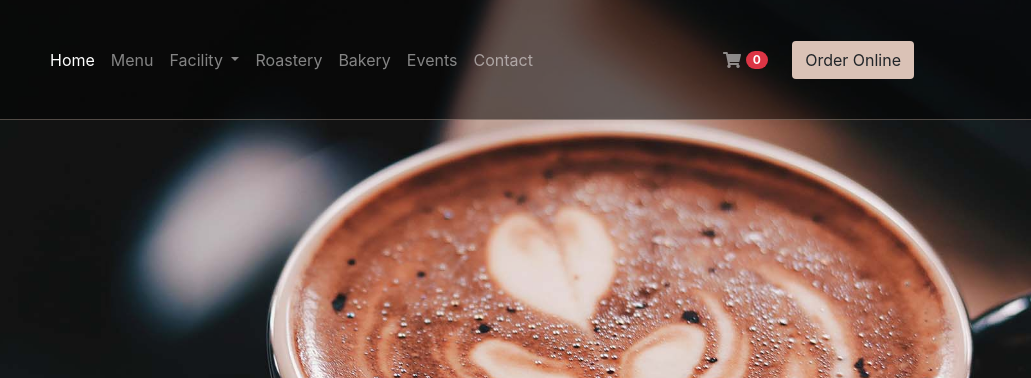
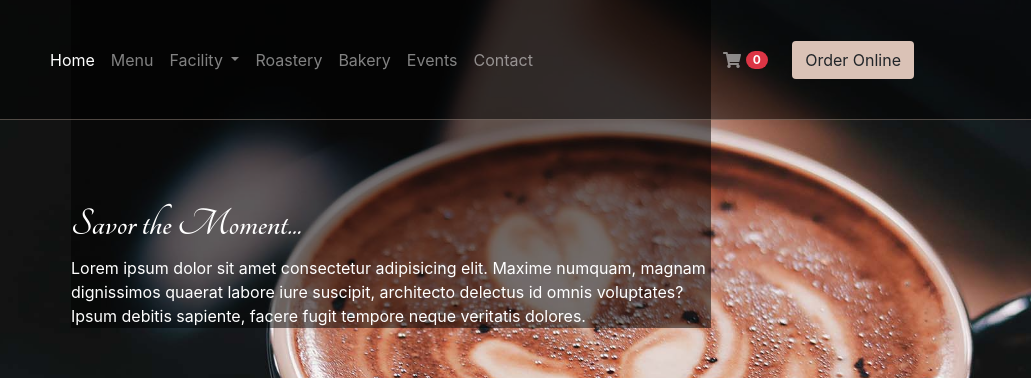
Before and after one commit to smh111976/mochamoment, a website: page index.html in a window 1280 px wide. Shown: the top 378 px of the page, 249-1280 px from the left. Drawn offline with nearby package versions, Linux system fonts and the light colour scheme.

Commit message:
added Tangerine google font

```diff
--- a/css/styles.scss
+++ b/css/styles.scss
@@ -7,6 +7,9 @@ $facebook-blue: #4267b2;
 $twitter-blue: #1da1f2;
 a {
   transition: all 0.3s;
+}
+h1 {
+  font-family: 'Tangerine', cursive;
 }
 main {
   min-height: 2000px;
@@ -66,6 +69,13 @@ header {
   background-repeat: no-repeat;
   background-size: cover;
   min-height: 100vh;
+  &-text {
+    padding-top: 200px;
+    color: white;
+    background-color: rgba(black, 0.5);
+    max-width: 50%;
+    margin: 0 auto;
+  }
 }
 .footer {
   background-color: $black;
--- a/index.html
+++ b/index.html
@@ -11,6 +11,9 @@
   <link rel="stylesheet" href="node_modules/@fortawesome/fontawesome-free/css/all.min.css">
   <link rel="stylesheet" href="css/styles.css">
   <!-- endbuild -->
+  <link rel="preconnect" href="https://fonts.googleapis.com">
+  <link rel="preconnect" href="https://fonts.gstatic.com" crossorigin>
+  <link href="https://fonts.googleapis.com/css2?family=Tangerine:wght@700&display=swap" rel="stylesheet">
   <title>Mocha Moment</title>
 </head>
 
@@ -74,7 +77,14 @@
   </header>
   <main class="container-fluid p-0">
     <div class="home-hero">
-
+      <div class="home-hero-text">
+        <h1>Savor the Moment...</h1>
+        <p>Lorem ipsum dolor sit amet consectetur adipisicing elit. Maxime numquam, magnam dignissimos quaerat labore
+          iure
+          suscipit, architecto delectus id omnis voluptates? Ipsum debitis sapiente, facere fugit tempore neque
+          veritatis
+          dolores.</p>
+      </div>
     </div>
   </main>
 
--- a/package.json
+++ b/package.json
@@ -4,9 +4,10 @@
   "description": "",
   "main": "index.html",
   "scripts": {
-    "build": "npm run clean && npm run imagemin && npm run copyfonts && npm run usemin",
+    "build": "npm run clean && npm run imagemin && npm run copyfonts && npm run copyfavicon && npm run usemin",
     "clean": "rimraf dist",
     "copyfonts": "copyfiles -f node_modules/@fortawesome/fontawesome-free/webfonts/* dist/webfonts",
+    "copyfavicon": "copyfiles favicon-32x32.png dist/",
     "imagemin": "imagemin images/* -o dist/images",
     "lite": "lite-server",
     "scss": "node-sass -o css/ css/",
```
Also changed, not shown: css/styles.css.
